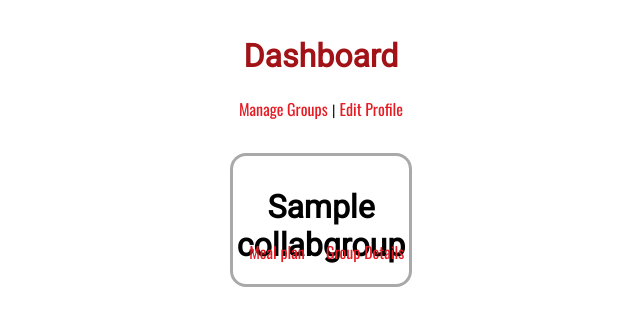
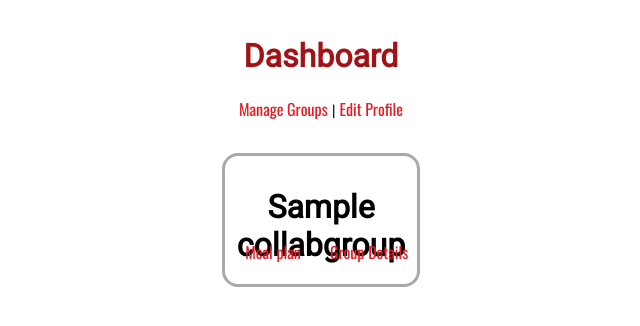
Before and after one commit to valenium/Meal_Planner, a Django app: page /dashboard/ in a window 1280 px wide. Shown: the part 92-418 px from the top of the page, without its empty margins (319-959 px from the left). Run offline with Django 5.2, Linux system fonts and the light colour scheme; a user stored in the database is signed in; tables that the repository leaves empty hold one stand-in row (values such as "Sample post").

Commit message:
dashboard styling

```diff
--- a/main_app/static/css/style.css
+++ b/main_app/static/css/style.css
@@ -475,7 +475,7 @@ main {
 .group {
   border: solid darkgrey;
   border-radius: 1rem;
-  grid-template-columns: 88px 88px;
+  grid-template-columns: 96px 96px;
   grid-template-rows: 64px 64px;
   display: grid;
 }
```
